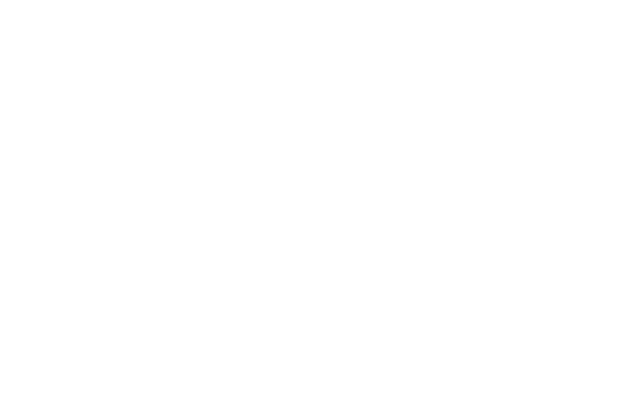
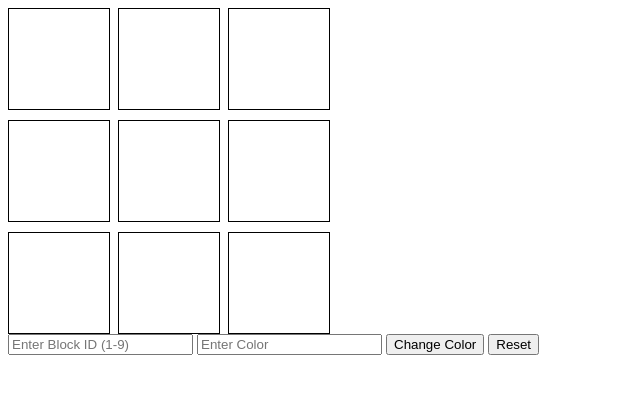
Before and after one commit to acciojob/Replit-Asian-Paints-Royharsh053, a website: page main.html in a window 1280 px wide. Shown: the whole page, without its empty margins (0-640 px from the left). Drawn offline with Linux system fonts and the light colour scheme.

Commit message:
created a submission

```diff
--- a/main.html
+++ b/main.html
@@ -8,6 +8,21 @@
 
 <body>
 	<!-- the entire body must be written by student -->
+	 <div id="grid-container">
+        <div class="grid-item" id="1"></div>
+        <div class="grid-item" id="2"></div>
+        <div class="grid-item" id="3"></div>
+        <div class="grid-item" id="4"></div>
+        <div class="grid-item" id="5"></div>
+        <div class="grid-item" id="6"></div>
+        <div class="grid-item" id="7"></div>
+        <div class="grid-item" id="8"></div>
+        <div class="grid-item" id="9"></div>
+    </div>
+    <input type="number" id="block_id" placeholder="Enter Block ID (1-9)">
+    <input type="text" id="colour_id" placeholder="Enter Color">
+    <button id="change_button">Change Color</button>
+    <button id="Reset">Reset</button>
     <script type="text/javascript" src="./script.js">
 </script>
 
--- a/script.js
+++ b/script.js
@@ -1 +1,28 @@
 //your JS code here. If required.
+document.getElementById('change_button').addEventListener('click', function() {
+    const blockId = document.getElementById('block_id').value;
+    const color = document.getElementById('colour_id').value;
+
+    // Reset all grid items to transparent
+    const gridItems = document.querySelectorAll('.grid-item');
+    gridItems.forEach(item => {
+        item.style.backgroundColor = 'transparent';
+    });
+
+    // Change the background color of the selected grid item
+    const selectedItem = document.getElementById(blockId);
+    if (selectedItem) {
+        selectedItem.style.backgroundColor = color;
+    } else {
+        alert('Invalid Block ID');
+    }
+});
+
+document.getElementById('Reset').addEventListener('click', function() {
+    const gridItems = document.querySelectorAll('.grid-item');
+    gridItems.forEach(item => {
+        item.style.backgroundColor = 'transparent';
+    });
+    document.getElementById('block_id').value = '';
+    document.getElementById('colour_id').value = '';
+});
--- a/styles.css
+++ b/styles.css
@@ -1 +1,13 @@
 /*  your css code here. If applicable */
+#grid-container {
+    display: grid;
+    grid-template-columns: repeat(3, 100px);
+    grid-gap: 10px;
+}
+
+.grid-item {
+    width: 100px;
+    height: 100px;
+    background-color: transparent;
+    border: 1px solid #000;
+}
```
